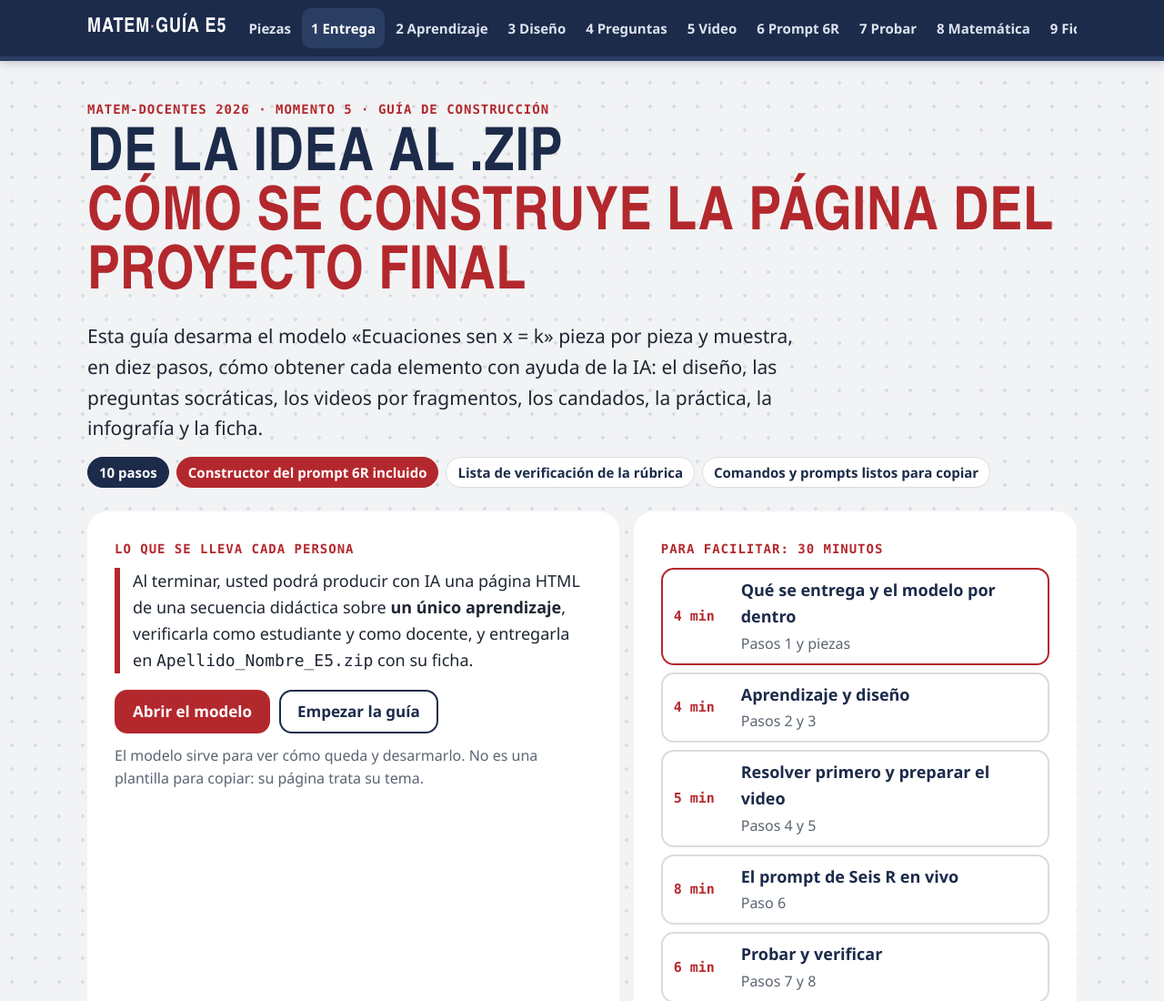
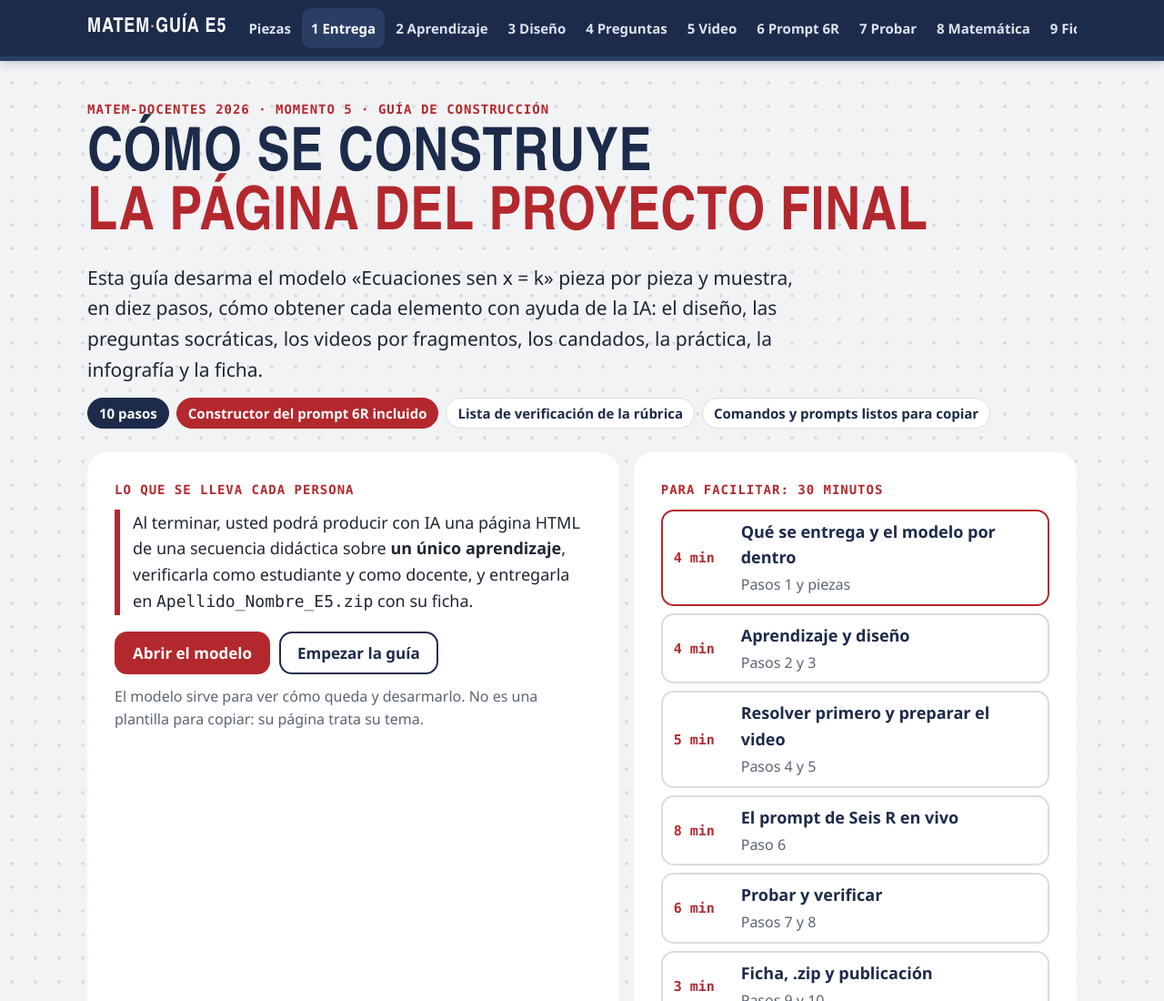
Before and after one commit to marcovgm27-cloud/paginatec, a plain HTML site: page matem-proyecto-final/guia.html in a window 1280 px wide. Shown: the top 1100 px of the page at 91% size. Drawn offline with Linux system fonts and the light colour scheme.

Commit message:
Guía E5: título sin «De la idea al .zip»
Co-Authored-By: Claude Opus 5.5 <noreply@anthropic.com>
Claude-Session: https://claude.ai/code/session_017SWSTUbfpLEoqFpj2Hh25A

```diff
--- a/matem-proyecto-final/guia.html
+++ b/matem-proyecto-final/guia.html
@@ -155,7 +155,7 @@ footer{padding:30px 0 70px;font-size:15.5px;color:var(--muted)}
 <section class="hero" id="inicio">
   <div class="wrap">
     <span class="kicker">MATEM-DOCENTES 2026 · Momento 5 · Guía de construcción</span>
-    <h1 class="display hero-title">De la idea al .zip<span class="l2">Cómo se construye la página del proyecto final</span></h1>
+    <h1 class="display hero-title">Cómo se construye<span class="l2">la página del proyecto final</span></h1>
     <p class="lead read" style="margin-top:18px">Esta guía desarma el modelo «Ecuaciones sen x = k» pieza por pieza y muestra, en diez pasos, cómo obtener cada elemento con ayuda de la IA: el diseño, las preguntas socráticas, los videos por fragmentos, los candados, la práctica, la infografía y la ficha.</p>
     <div class="chips">
       <span class="chip dark">10 pasos</span>
```
